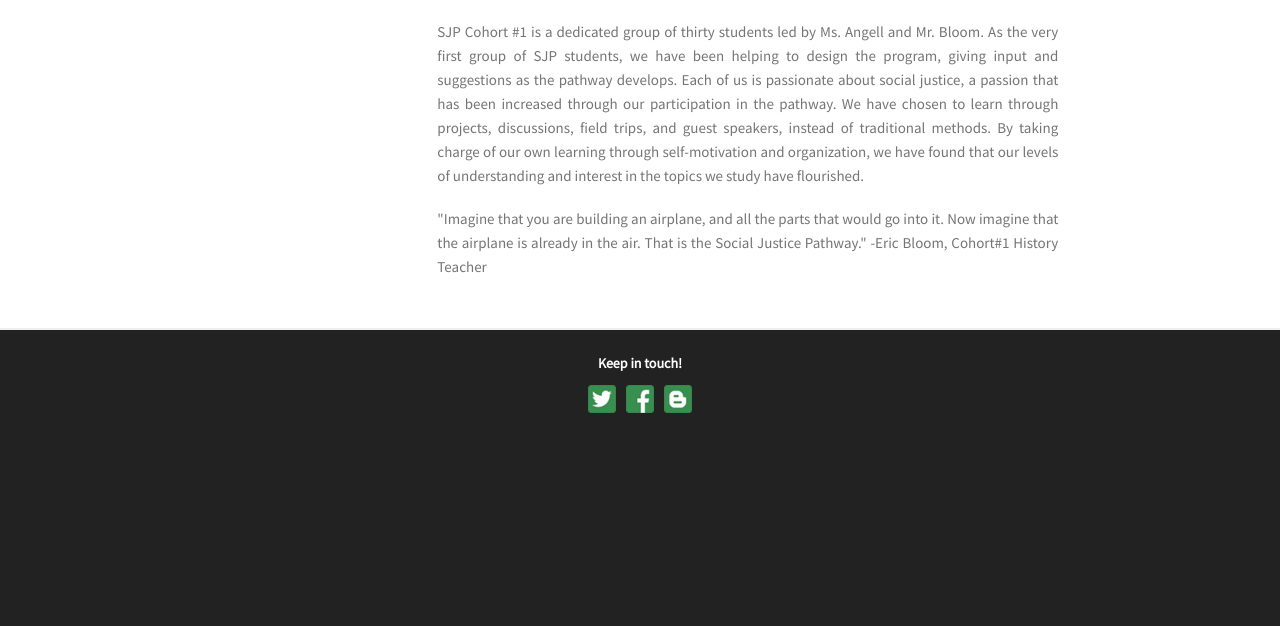
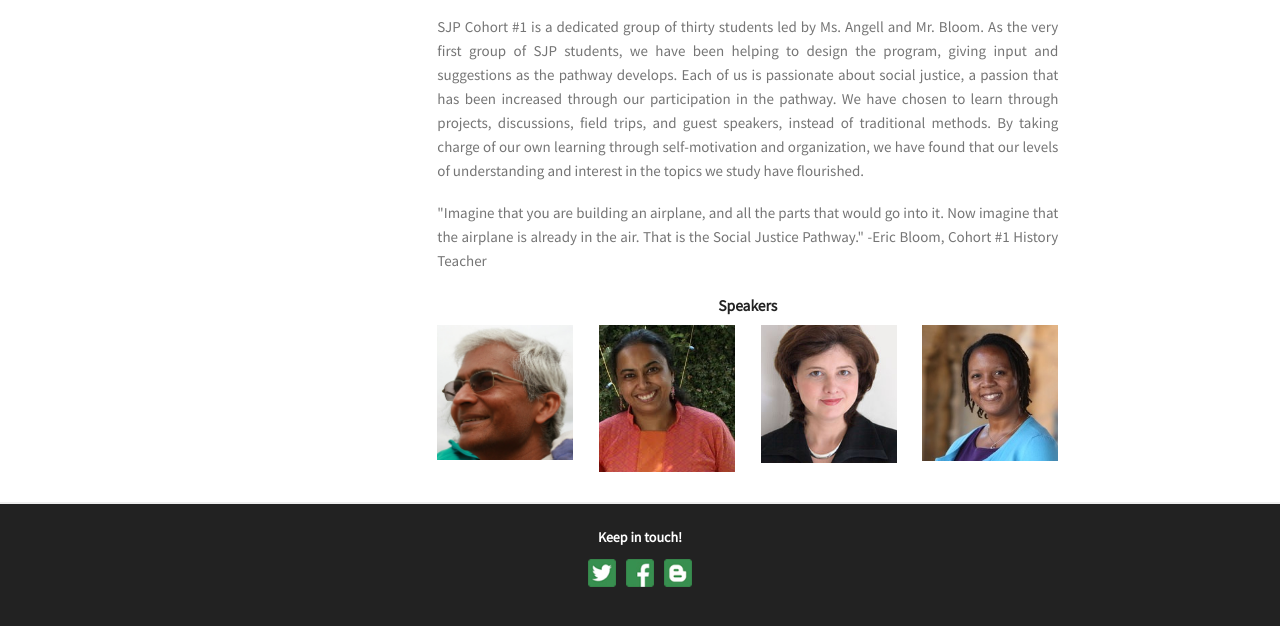
Before and after one commit to rafilong/palysjp-website, a Jekyll site: the page built from cohorts/one/about.html, in a window 1280 px wide, cut to the strip 444-1073 px from the top of the page. Shown: the top 626 px of the strip. Built offline with Jekyll 4.4.1, drawn with Linux system fonts in a browser that asks for light colours; Markdown is read by kramdown in place of the engine named in the settings; before the commit the page ends 900 px from its top, so only the background shows below that.

Commit message:
Added speaker pictures

```diff
--- a/cohorts/one/about.html
+++ b/cohorts/one/about.html
@@ -7,26 +7,35 @@ cohort: ONE
 
 <h3>About Us</h3>
 
-<p>
-
-
-</p>
+<div class="row">
+  <div class="large-12 columns">
+    <div style="text-align:center">
+   <iframe width="100%" style="max-width:560px; margin-bottom:20px" height="315" src="https://www.youtube.com/embed/KwtQEap9gpk" frameborder="0" allowfullscreen></iframe>
+    </div>
+  </div>
+</div>
 
 <div class="row">
   <div class="large-12 columns">
-    <div style="text-align:center">
-   <iframe width="100%" style="max-width:560px" height="315" src="https://www.youtube.com/embed/KwtQEap9gpk" frameborder="0" allowfullscreen></iframe>
-    </div>
-
-<p>
-
-
-
-
-</p>
-
     <p>SJP Cohort #1 is a dedicated group of thirty students led by Ms. Angell and Mr. Bloom. As the very first group of SJP students, we have been helping to design the program, giving input and suggestions as the pathway develops. Each of us is passionate about social justice, a passion that has been increased through our participation in the pathway. We have chosen to learn through projects, discussions, field trips, and guest speakers, instead of traditional methods. By taking charge of our own learning through self-motivation and organization, we have found that our levels of understanding and interest in the topics we study have flourished.</p>
 
-    <p>"Imagine that you are building an airplane, and all the parts that would go into it. Now imagine that the airplane is already in the air. That is the Social Justice Pathway." -Eric Bloom, Cohort#1 History Teacher</p>
+    <p>"Imagine that you are building an airplane, and all the parts that would go into it. Now imagine that the airplane is already in the air. That is the Social Justice Pathway." -Eric Bloom, Cohort #1 History Teacher</p>
   </div>
 </div>
+
+<h5>Speakers</h5>
+
+<div class="row">
+  <div class="small-3 columns">
+    <img src="/assets/img/photo/speakers/dd.jpg" />
+  </div>
+  <div class="small-3 columns">
+    <img src="/assets/img/photo/speakers/ananya.jpg" />
+  </div>
+  <div class="small-3 columns">
+    <img src="/assets/img/photo/speakers/jeannie.jpg" />
+  </div>
+  <div class="small-3 columns">
+    <img src="/assets/img/photo/speakers/amanda.jpg" />
+  </div>
+</div>
```
